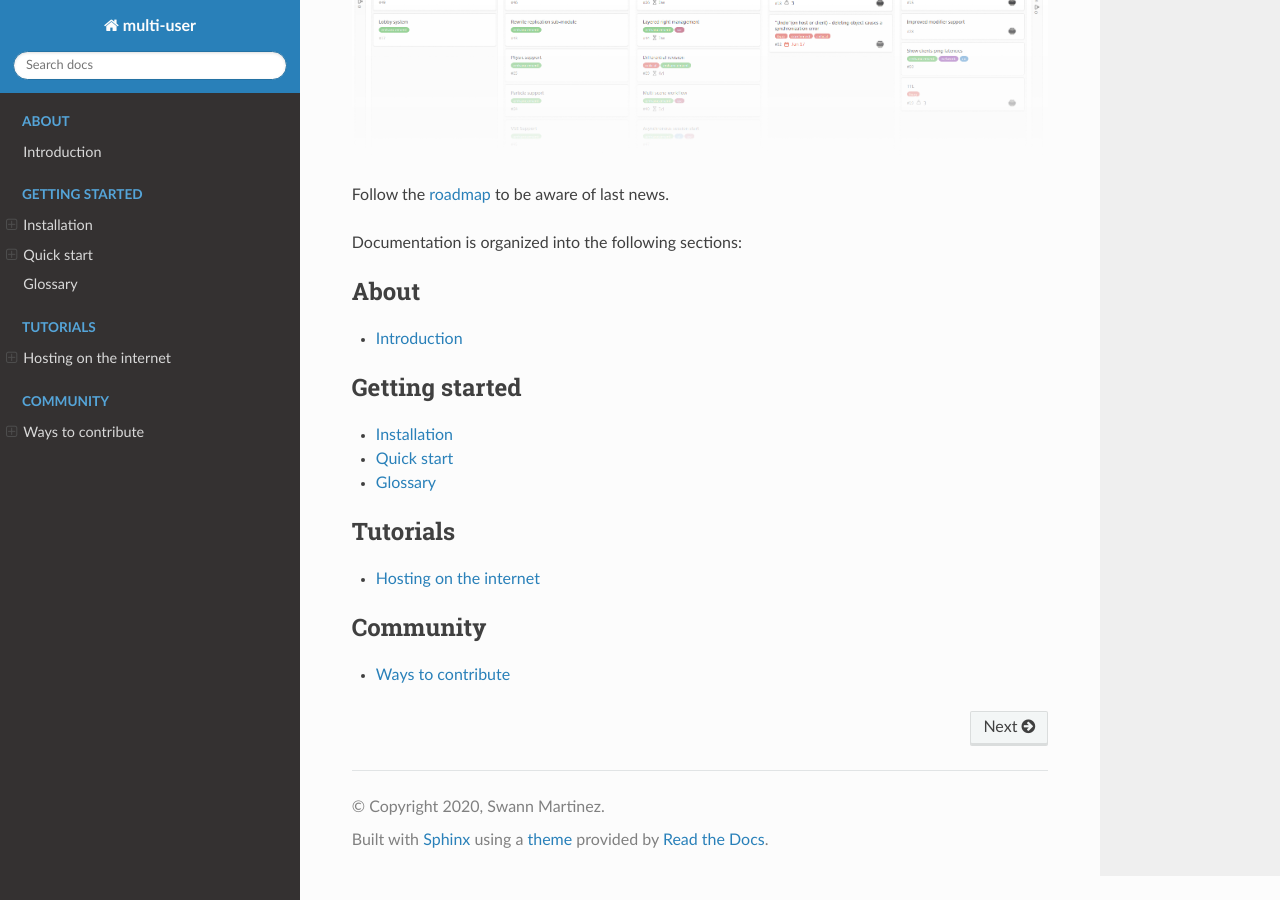
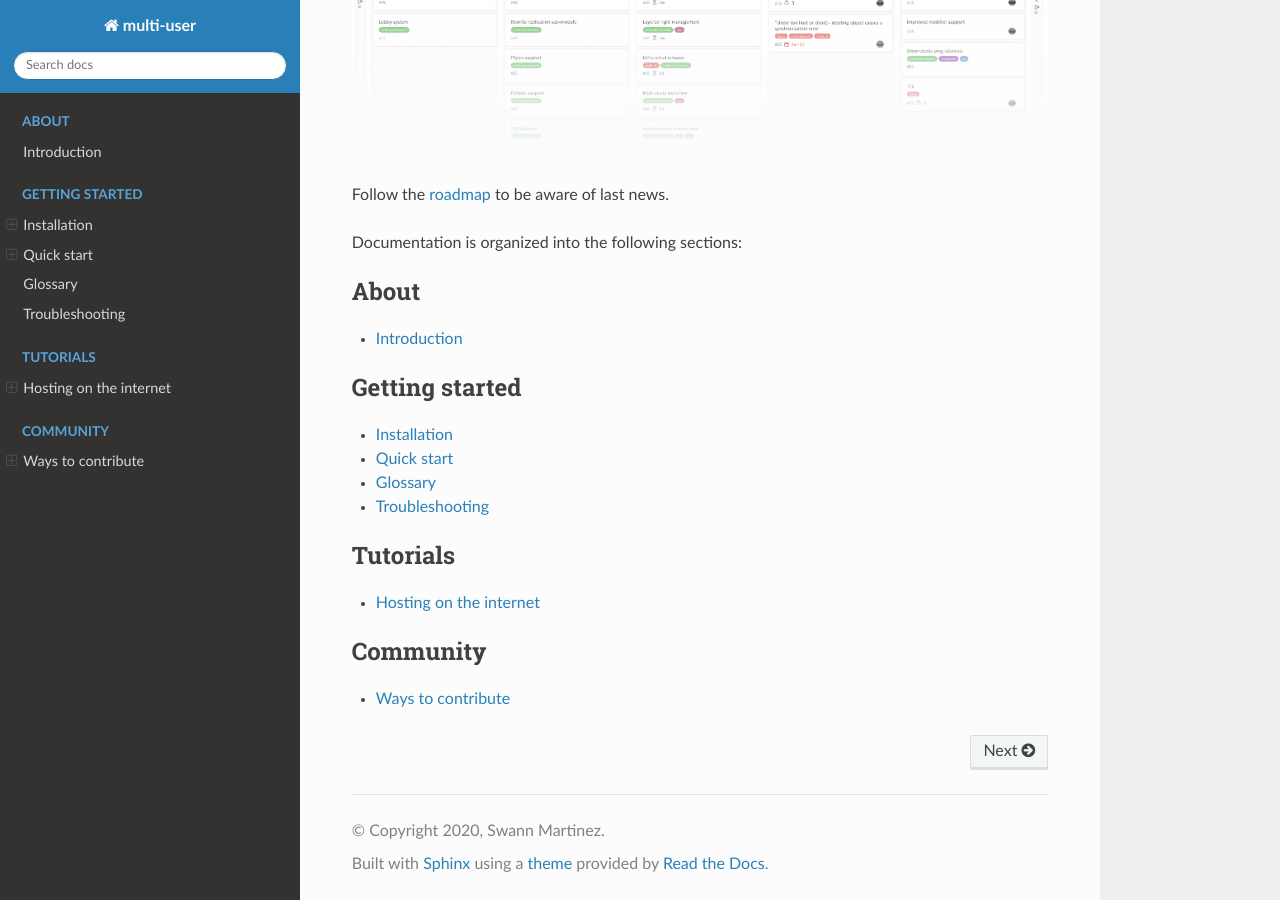
Before and after one commit to AvvyB/blender-multi-user, a Sphinx documentation site: the page built from docs/index.rst, in a window 1280 px wide and 900 px high, scrolled down 985 px. Built offline with Sphinx 7.4.7 and the Read the Docs theme 2.0.0, drawn with Linux system fonts in a browser that asks for light colours; some of the changed lines change nothing that is shown.

Commit message:
fix: missing troubleshouting section

```diff
--- a/docs/conf.py
+++ b/docs/conf.py
@@ -22,7 +22,7 @@ copyright = '2020, Swann Martinez'
 author = 'Swann Martinez, with contributions from Poochy'
 
 # The full version, including alpha/beta/rc tags
-release = '0.1.0'
+release = '0.2.0'
 
 
 # -- General configuration ---------------------------------------------------
--- a/docs/index.rst
+++ b/docs/index.rst
@@ -49,6 +49,7 @@ Documentation is organized into the following sections:
     getting_started/install
     getting_started/quickstart
     getting_started/glossary
+    getting_started/troubleshooting
 
 .. toctree::
    :maxdepth: 1
```
